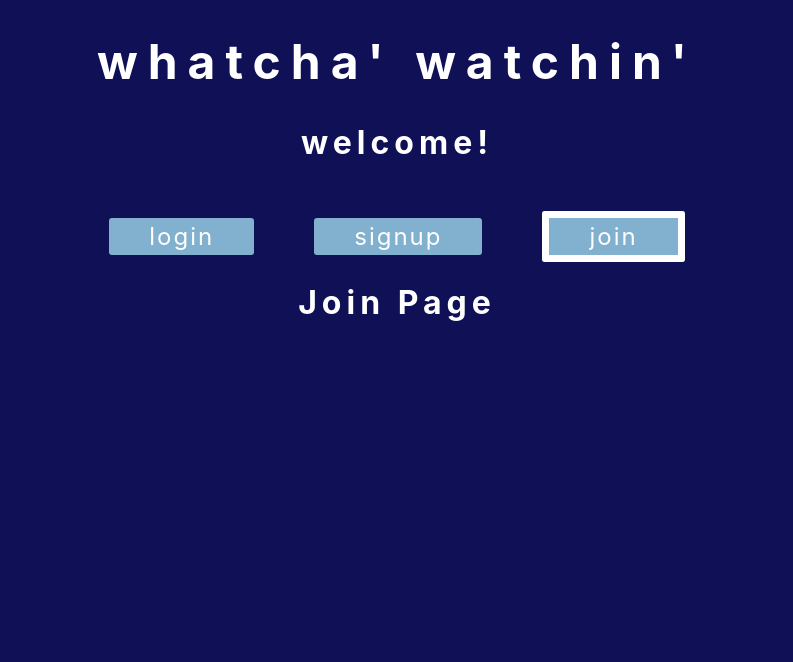
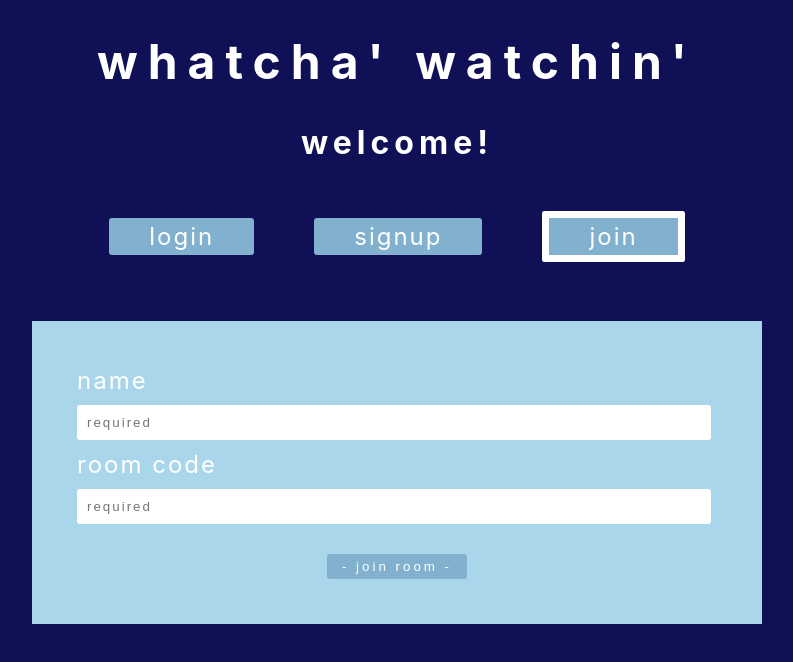
Before and after one commit to finkkoby/watcha-watchin, a React (Create React App) app in the folder client/: page /join in a window 1280 px wide. Shown: the top 662 px of the page, without its empty margins (243-1036 px from the left). Built offline with nearby package versions, Linux system fonts and the light colour scheme.

Commit message:
add form data for join page

```diff
--- a/client/src/pages/Join.js
+++ b/client/src/pages/Join.js
@@ -1,9 +1,41 @@
-
+import * as yup from 'yup'
+import { Formik, Form, Field, ErrorMessage } from 'formik'
 
 function Join() {
+
+    const formSchema = yup.object().shape({
+        name: yup.string().required(),
+        roomCode: yup.string().required()
+    })
+
     return (
-        <div className='page-header'>
-            <h3>Join Page</h3>
+        <div className='form-container'>
+            <Formik
+                initialValues={{
+                    name: '',
+                    roomCode: ''
+                }}
+                validationSchema={formSchema}
+                onSubmit={values => console.log(values)}
+            >
+                {props => (
+                    <Form>
+                        <label htmlFor="name">
+                            name
+                            <Field name="name" placeholder="required" />
+                        </label>
+                        <ErrorMessage name="name" component="p" />
+
+                        <label htmlFor="roomCode">
+                            room code
+                            <Field name="roomCode" placeholder="required" />
+                        </label>
+                        <ErrorMessage name="roomCode" component="p" />
+
+                        <button type='submit'>- join room -</button>
+                    </Form>
+                )}
+            </Formik>
         </div>
     )
 }
```
